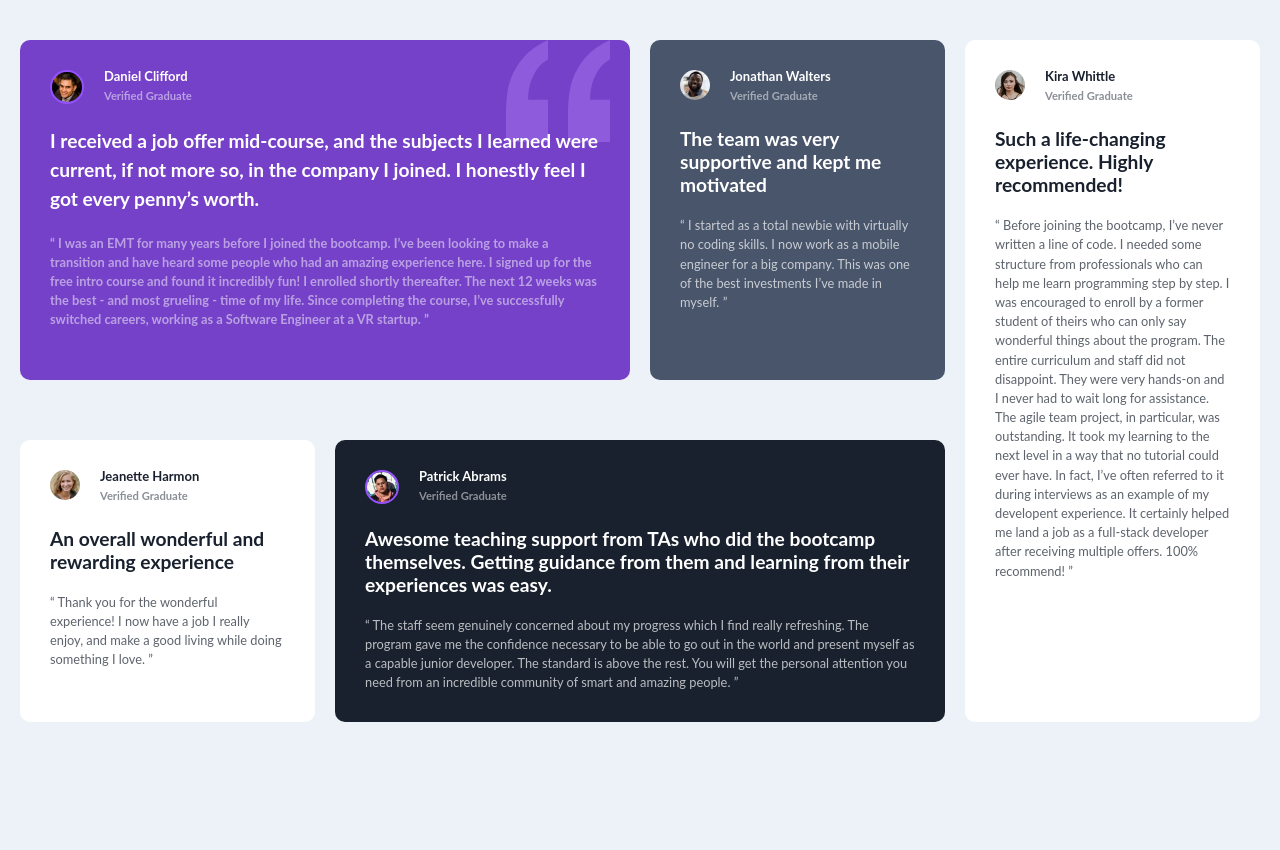
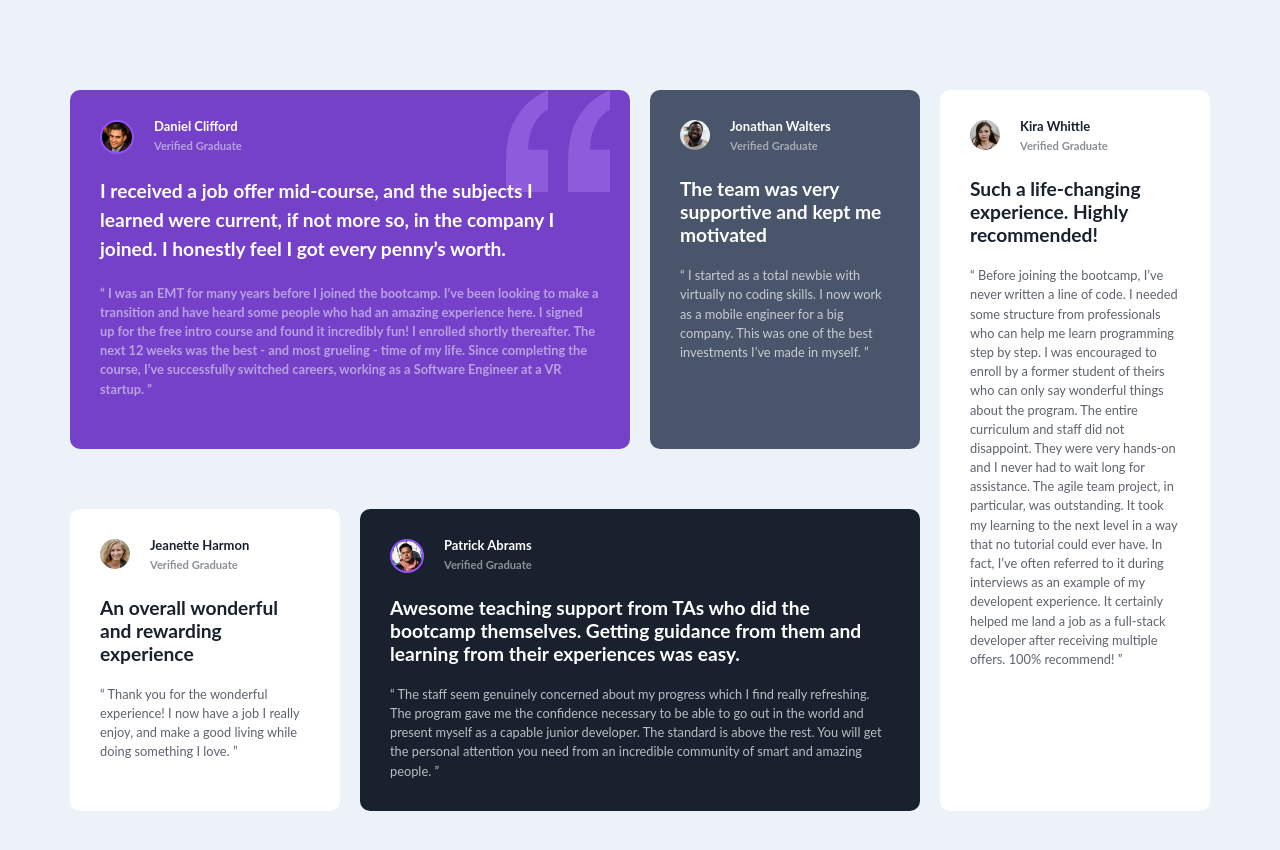
Before and after one commit to JOJOK63/frontend_mentor_testimonials_grid_section, a website built with Vite: page index.html in a window 1280 px wide. Before the commit the page ends 802 px from the top, so only its background shows below. Built offline with nearby package versions, Linux system fonts and the light colour scheme.

Commit message:
modif desktop media queries

```diff
--- a/src/style.scss
+++ b/src/style.scss
@@ -6,12 +6,14 @@ body {
 }
 
 body {
+  background-color: red;
   padding: 20px;
   font-size: 13px;
   font-family: "Lato", sans-serif;
   width: auto;
   background-color: hsl(210, 46%, 95%);
 
+  .grid-personnality {
     .person {
       margin: 20px 0px;
       border-radius: 10px;
@@ -103,15 +105,22 @@ body {
       color: hsl(219, 29%, 14%);
     }
   }
+}
 
 @media screen and (min-width: 1044px) {
   body {
     background-color: hsl(210, 46%, 95%);
+    display: flex;
+    justify-content: center;
+    align-items: center;
+    height: 100%;
     .grid-personnality {
+      height: auto;
       display: grid;
       grid-template-columns: repeat(4, 1fr);
       grid-template-rows: repeat(4, auto);
       grid-gap: 20px;
+      padding: 50px;
       .personnality1 {
         grid-column: 1/3;
         grid-row: 1;
```
Lines whose indentation alone changed are shown as unchanged.
